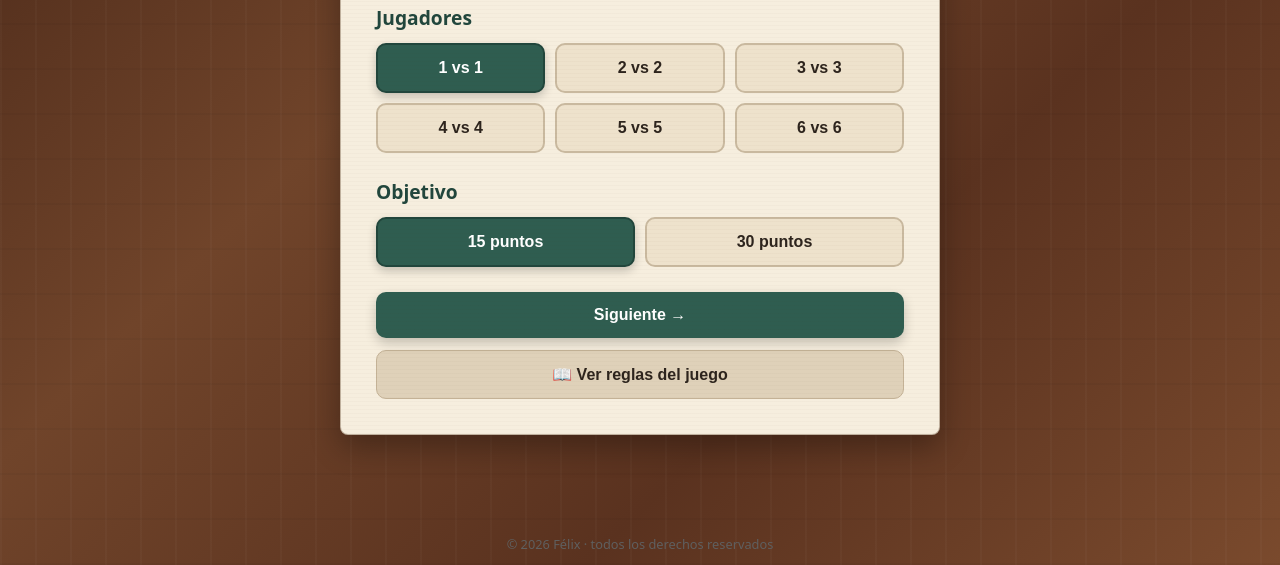
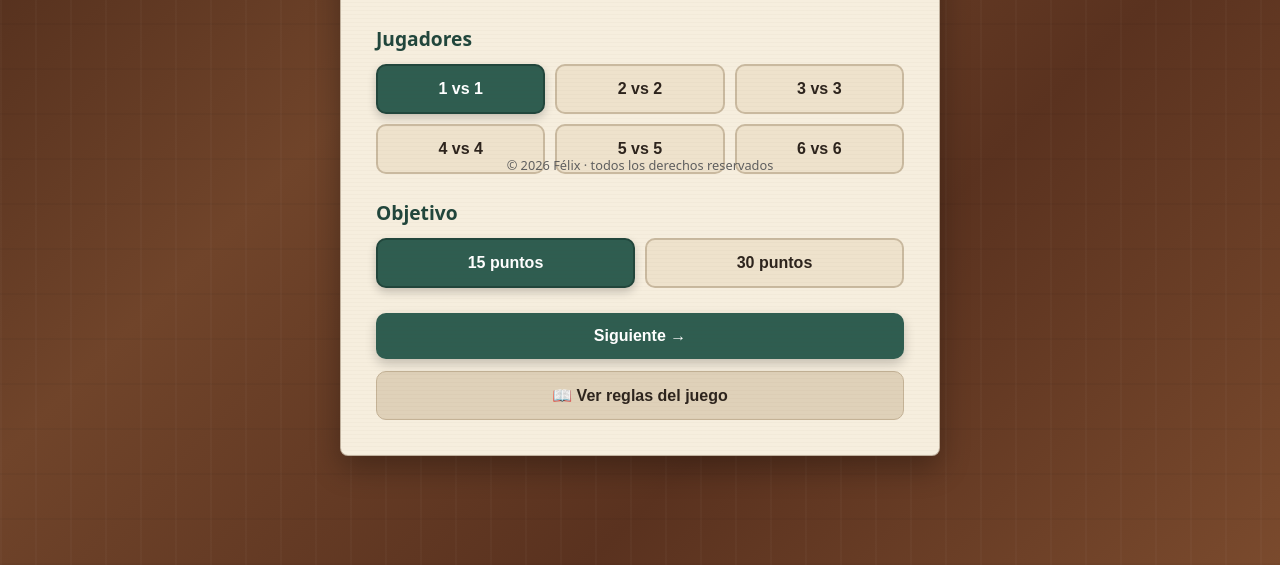
Before and after one commit to FelixSun-del/anotador-truco, a plain HTML site: page index.html in a window 1280 px wide. Shown: the part 235-800 px from the top of the page. Drawn offline with Linux system fonts and the light colour scheme; no server answers.

Commit message:
Add files via upload

```diff
--- a/Style.css
+++ b/Style.css
@@ -87,7 +87,7 @@ body {
 .pantalla {
 
     width: 100%;
-    min-height: calc(100vh - 42px);
+    min-height: 100vh;
 
     display: flex;
     justify-content: center;
@@ -1387,23 +1387,23 @@ h3 {
 
 .copyright {
 
+    position: fixed;
+
+    top: 50%;
+    left: 50%;
+
+    transform: translate(-50%, -50%);
+
     width: 100%;
-    min-height: 42px;
-
-    display: flex;
-    justify-content: center;
-    align-items: center;
 
     text-align: center;
-
-    padding: 6px 10px;
 
     color: #5f5f5f;
 
     font-size: 0.8rem;
     font-weight: 500;
 
-    line-height: 1.3;
+    padding: 10px;
 
 }
 
```
